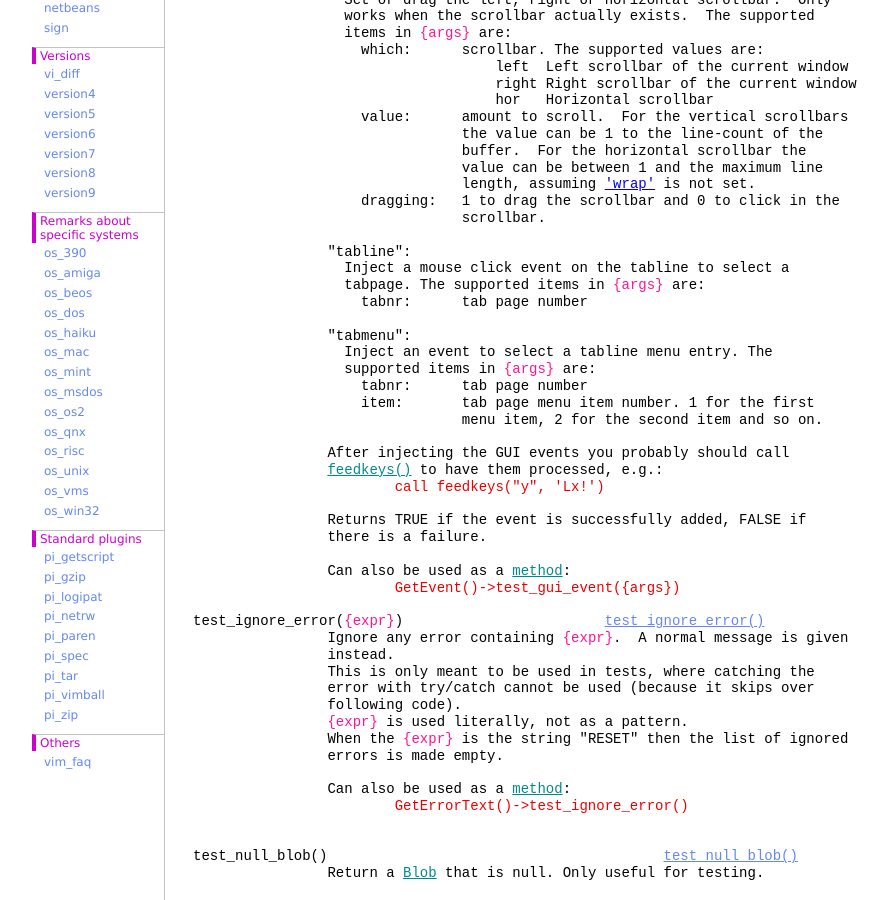
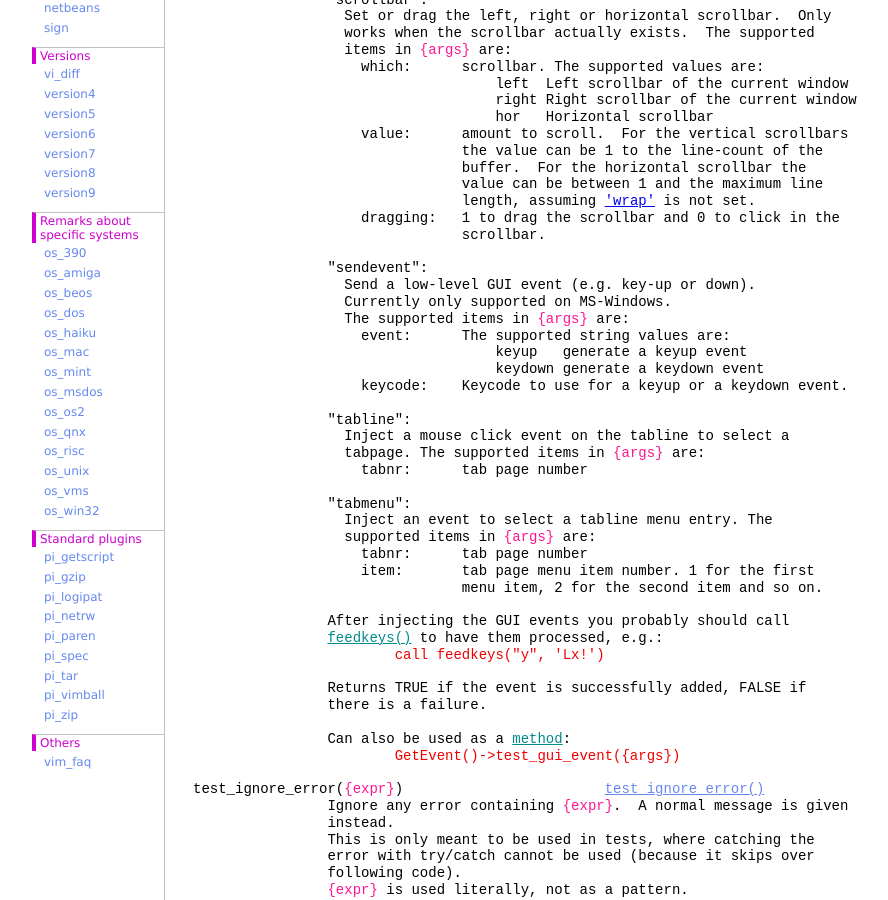
Before and after one commit to vim-jp/vimdoc-en, a Jekyll site: the page built from testing.html, in a window 1280 px wide and 900 px high, scrolled down 2966 px. Shown: the whole window, without its empty margins (208-1096 px from the left). Built offline with Jekyll 4.4.1, drawn with Linux system fonts in a browser that asks for light colours; nearby versions of some CDN libraries; comment, search, counter and statistics services are not loaded; some of the changed text lies outside the part shown.

Commit message:
Generated by GitHub workflow 2723689530
https://github.com/vim-jp/vimdoc-en/actions/runs/2723689530

```diff
--- a/testing.html
+++ b/testing.html
@@ -99,6 +99,7 @@ test_gui_event(<span class="Special">{event}</span>,&nbsp;<span class="Special">
 &nbsp;&nbsp;&nbsp;&nbsp;&nbsp;&nbsp;&nbsp;&nbsp;&nbsp;&nbsp;&nbsp;&nbsp;&nbsp;&nbsp;&nbsp;&nbsp;&nbsp;&nbsp;&nbsp;&nbsp;&quot;findrepl&quot;&nbsp;&nbsp;search and replace text.<br>
 &nbsp;&nbsp;&nbsp;&nbsp;&nbsp;&nbsp;&nbsp;&nbsp;&nbsp;&nbsp;&nbsp;&nbsp;&nbsp;&nbsp;&nbsp;&nbsp;&nbsp;&nbsp;&nbsp;&nbsp;&quot;mouse&quot;&nbsp;&nbsp;&nbsp;&nbsp; mouse button click event.<br>
 &nbsp;&nbsp;&nbsp;&nbsp;&nbsp;&nbsp;&nbsp;&nbsp;&nbsp;&nbsp;&nbsp;&nbsp;&nbsp;&nbsp;&nbsp;&nbsp;&nbsp;&nbsp;&nbsp;&nbsp;&quot;scrollbar&quot; move or drag the scrollbar.<br>
+&nbsp;&nbsp;&nbsp;&nbsp;&nbsp;&nbsp;&nbsp;&nbsp;&nbsp;&nbsp;&nbsp;&nbsp;&nbsp;&nbsp;&nbsp;&nbsp;&nbsp;&nbsp;&nbsp;&nbsp;&quot;sendevent&quot; send a low-level GUI event.<br>
 &nbsp;&nbsp;&nbsp;&nbsp;&nbsp;&nbsp;&nbsp;&nbsp;&nbsp;&nbsp;&nbsp;&nbsp;&nbsp;&nbsp;&nbsp;&nbsp;&nbsp;&nbsp;&nbsp;&nbsp;&quot;tabline&quot;&nbsp;&nbsp; select a tab page by mouse click.<br>
 &nbsp;&nbsp;&nbsp;&nbsp;&nbsp;&nbsp;&nbsp;&nbsp;&nbsp;&nbsp;&nbsp;&nbsp;&nbsp;&nbsp;&nbsp;&nbsp;&nbsp;&nbsp;&nbsp;&nbsp;&quot;tabmenu&quot;&nbsp;&nbsp; select a tabline menu entry.<br>
 <br>
@@ -181,6 +182,15 @@ test_gui_event(<span class="Special">{event}</span>,&nbsp;<span class="Special">
 &nbsp;&nbsp;&nbsp;&nbsp;&nbsp;&nbsp;&nbsp;&nbsp;&nbsp;&nbsp;&nbsp;&nbsp;&nbsp;&nbsp;&nbsp;&nbsp;&nbsp;&nbsp;&nbsp;&nbsp;&nbsp;&nbsp;&nbsp;&nbsp;&nbsp;&nbsp;&nbsp;&nbsp;&nbsp;&nbsp;&nbsp;&nbsp;length, assuming&nbsp;<a class="Type" href="options.html#'wrap'">'wrap'</a>&nbsp;is not set.<br>
 &nbsp;&nbsp;&nbsp;&nbsp;&nbsp;&nbsp;&nbsp;&nbsp;&nbsp;&nbsp;&nbsp;&nbsp;&nbsp;&nbsp;&nbsp;&nbsp;&nbsp;&nbsp;&nbsp;&nbsp;dragging:&nbsp;&nbsp; 1 to drag the scrollbar and 0 to click in the<br>
 &nbsp;&nbsp;&nbsp;&nbsp;&nbsp;&nbsp;&nbsp;&nbsp;&nbsp;&nbsp;&nbsp;&nbsp;&nbsp;&nbsp;&nbsp;&nbsp;&nbsp;&nbsp;&nbsp;&nbsp;&nbsp;&nbsp;&nbsp;&nbsp;&nbsp;&nbsp;&nbsp;&nbsp;&nbsp;&nbsp;&nbsp;&nbsp;scrollbar.<br>
+<br>
+&nbsp;&nbsp;&nbsp;&nbsp;&nbsp;&nbsp;&nbsp;&nbsp;&nbsp;&nbsp;&nbsp;&nbsp;&nbsp;&nbsp;&nbsp;&nbsp;&quot;sendevent&quot;:<br>
+&nbsp;&nbsp;&nbsp;&nbsp;&nbsp;&nbsp;&nbsp;&nbsp;&nbsp;&nbsp;&nbsp;&nbsp;&nbsp;&nbsp;&nbsp;&nbsp;&nbsp;&nbsp;Send a low-level GUI event (e.g. key-up or down).<br>
+&nbsp;&nbsp;&nbsp;&nbsp;&nbsp;&nbsp;&nbsp;&nbsp;&nbsp;&nbsp;&nbsp;&nbsp;&nbsp;&nbsp;&nbsp;&nbsp;&nbsp;&nbsp;Currently only supported on MS-Windows.<br>
+&nbsp;&nbsp;&nbsp;&nbsp;&nbsp;&nbsp;&nbsp;&nbsp;&nbsp;&nbsp;&nbsp;&nbsp;&nbsp;&nbsp;&nbsp;&nbsp;&nbsp;&nbsp;The supported items in&nbsp;<span class="Special">{args}</span>&nbsp;are:<br>
+&nbsp;&nbsp;&nbsp;&nbsp;&nbsp;&nbsp;&nbsp;&nbsp;&nbsp;&nbsp;&nbsp;&nbsp;&nbsp;&nbsp;&nbsp;&nbsp;&nbsp;&nbsp;&nbsp;&nbsp;event:&nbsp;&nbsp;&nbsp;&nbsp;&nbsp;&nbsp;The supported string values are:<br>
+&nbsp;&nbsp;&nbsp;&nbsp;&nbsp;&nbsp;&nbsp;&nbsp;&nbsp;&nbsp;&nbsp;&nbsp;&nbsp;&nbsp;&nbsp;&nbsp;&nbsp;&nbsp;&nbsp;&nbsp;&nbsp;&nbsp;&nbsp;&nbsp;&nbsp;&nbsp;&nbsp;&nbsp;&nbsp;&nbsp;&nbsp;&nbsp;&nbsp;&nbsp;&nbsp;&nbsp;keyup&nbsp;&nbsp; generate a keyup event<br>
+&nbsp;&nbsp;&nbsp;&nbsp;&nbsp;&nbsp;&nbsp;&nbsp;&nbsp;&nbsp;&nbsp;&nbsp;&nbsp;&nbsp;&nbsp;&nbsp;&nbsp;&nbsp;&nbsp;&nbsp;&nbsp;&nbsp;&nbsp;&nbsp;&nbsp;&nbsp;&nbsp;&nbsp;&nbsp;&nbsp;&nbsp;&nbsp;&nbsp;&nbsp;&nbsp;&nbsp;keydown generate a keydown event<br>
+&nbsp;&nbsp;&nbsp;&nbsp;&nbsp;&nbsp;&nbsp;&nbsp;&nbsp;&nbsp;&nbsp;&nbsp;&nbsp;&nbsp;&nbsp;&nbsp;&nbsp;&nbsp;&nbsp;&nbsp;keycode:&nbsp;&nbsp;&nbsp;&nbsp;Keycode to use for a keyup or a keydown event.<br>
 <br>
 &nbsp;&nbsp;&nbsp;&nbsp;&nbsp;&nbsp;&nbsp;&nbsp;&nbsp;&nbsp;&nbsp;&nbsp;&nbsp;&nbsp;&nbsp;&nbsp;&quot;tabline&quot;:<br>
 &nbsp;&nbsp;&nbsp;&nbsp;&nbsp;&nbsp;&nbsp;&nbsp;&nbsp;&nbsp;&nbsp;&nbsp;&nbsp;&nbsp;&nbsp;&nbsp;&nbsp;&nbsp;Inject a mouse click event on the tabline to select a<br>
```
